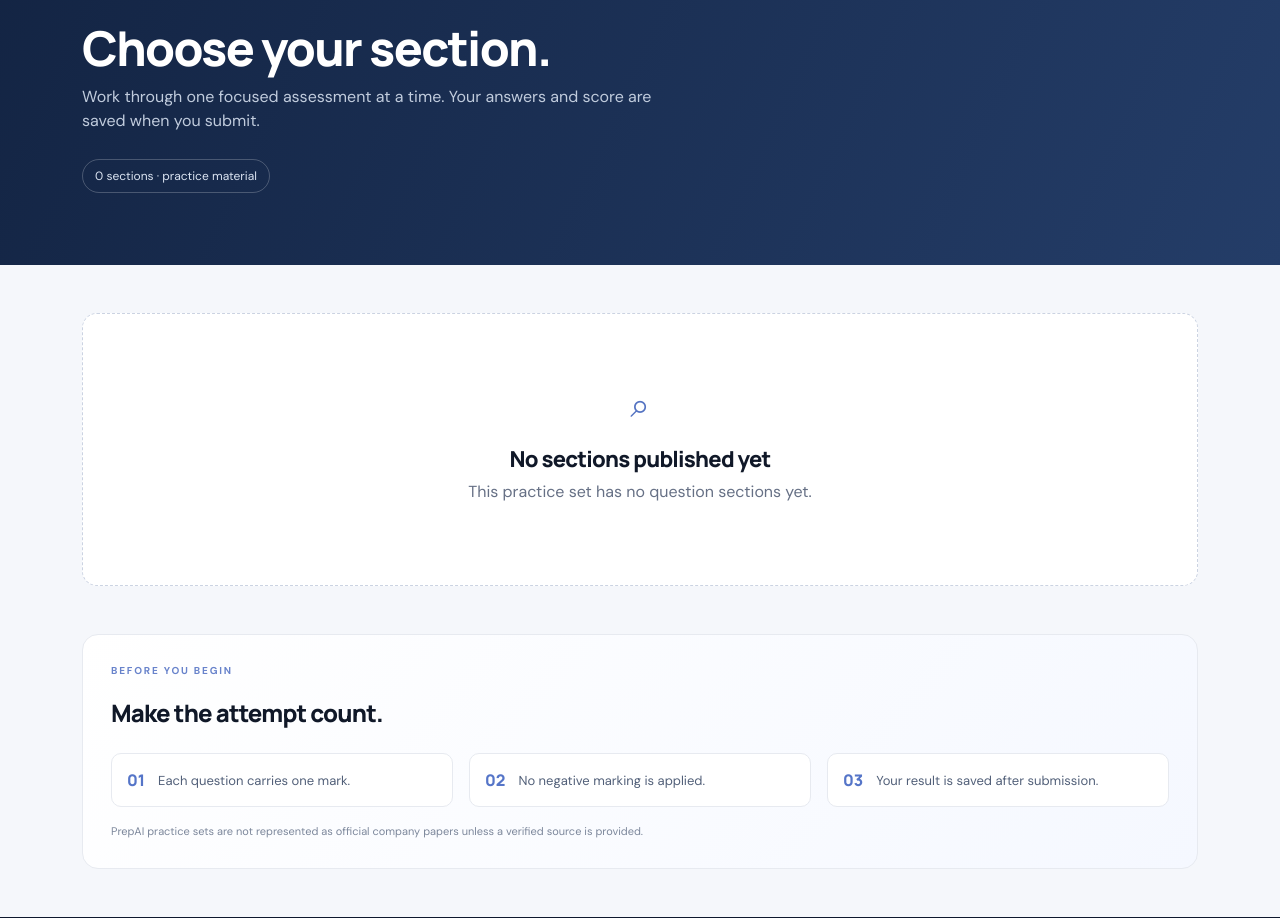
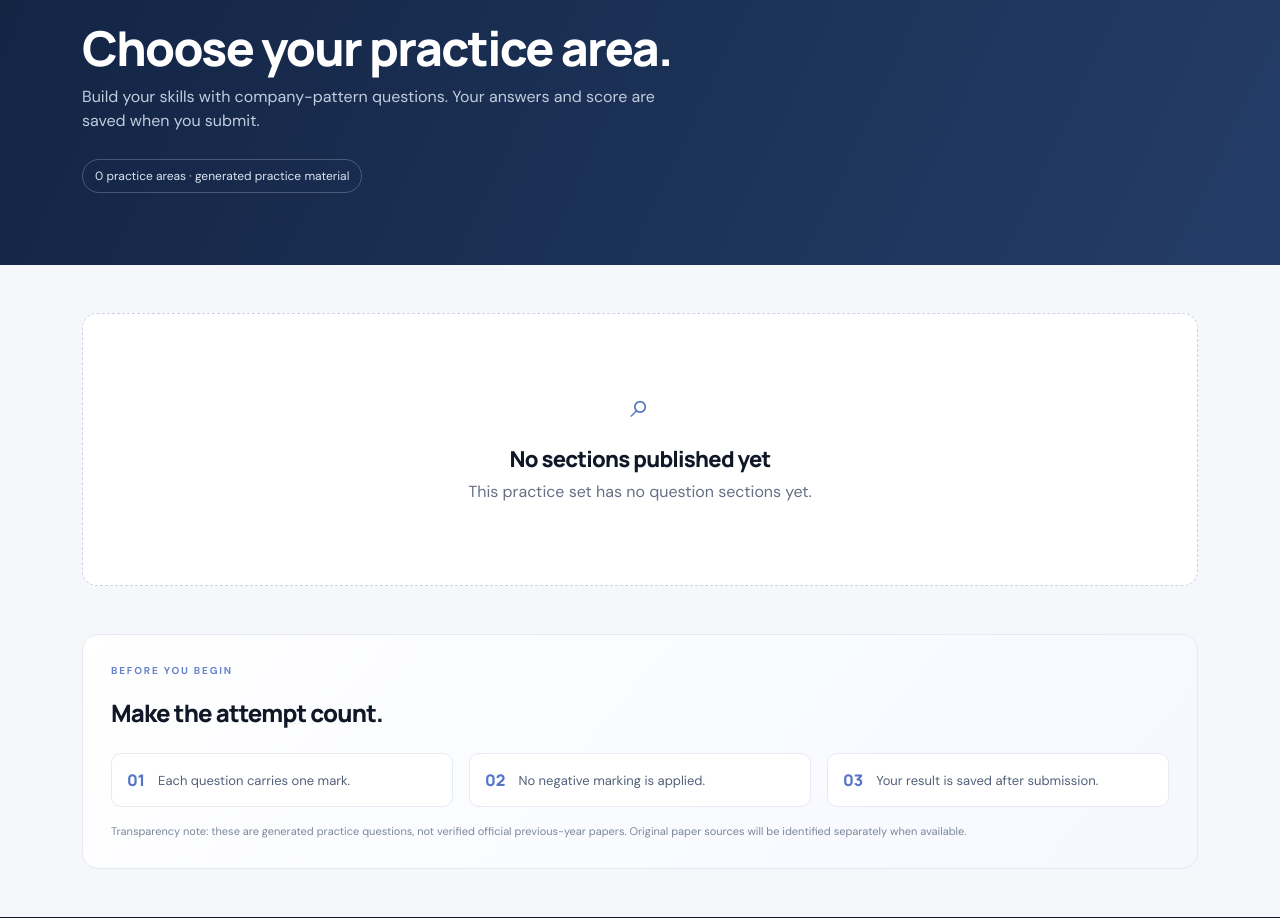
Before and after one commit to khadar24-min/AI_NQT_Practice_Portal, a Python web app: template templates/sections.html in a window 1280 px wide. Shown: the part 159-1077 px from the top of the page. Run offline with Jinja, Linux system fonts and the light colour scheme; the template is opened without the code that fills it, so the values that code supplies are empty.

Commit message:
Improve practice area labels and transparency

```diff
--- a/templates/sections.html
+++ b/templates/sections.html
@@ -24,9 +24,9 @@
 <header class="page-hero">
   <div class="container">
     <div class="eyebrow">{{ company|upper }} · {{ year }} PRACTICE SET</div>
-    <h1>Choose your section.</h1>
-    <p>Work through one focused assessment at a time. Your answers and score are saved when you submit.</p>
-    <div class="page-meta">{{ sections|length }} sections · practice material</div>
+    <h1>Choose your practice area.</h1>
+    <p>Build your skills with company-pattern questions. Your answers and score are saved when you submit.</p>
+    <div class="page-meta">{{ sections|length }} practice areas · generated practice material</div>
   </div>
 </header>
 <main class="container py-5">
@@ -34,7 +34,7 @@
     {% for section in sections %}
     <div class="col-md-6 col-lg-4">
       <article class="content-card section-tile">
-        <div class="section-tile-top"><span class="section-index">0{{ loop.index }}</span><span class="section-tag">TIMED PRACTICE</span></div>
+        <div class="section-tile-top"><span class="section-index">0{{ loop.index }}</span><span class="section-tag">PRACTICE SET</span></div>
         <h2>{{ section.name }}</h2>
         <p>{{ section.questions }} questions available in this section.</p>
         <div class="section-stats">
@@ -42,7 +42,7 @@
           <span><strong>{{ [section.questions, 30]|min }}</strong> Min</span>
         </div>
         {% if section.questions > 0 %}
-        <a href="{{ url_for('exam_by_id', section_id=section.id) }}" class="btn btn-card">Start assessment <span>→</span></a>
+        <a href="{{ url_for('exam_by_id', section_id=section.id) }}" class="btn btn-card">Start practice <span>→</span></a>
         {% else %}
         <span class="btn btn-card disabled" aria-disabled="true">Coming soon</span>
         {% endif %}
@@ -60,7 +60,7 @@
       <div class="col-md-4"><div class="exam-note-item"><strong>02</strong><span>No negative marking is applied.</span></div></div>
       <div class="col-md-4"><div class="exam-note-item"><strong>03</strong><span>Your result is saved after submission.</span></div></div>
     </div>
-    <p class="source-note mt-3 mb-0">PrepAI practice sets are not represented as official company papers unless a verified source is provided.</p>
+    <p class="source-note mt-3 mb-0">Transparency note: these are generated practice questions, not verified official previous-year papers. Original paper sources will be identified separately when available.</p>
   </section>
 </main>
 <footer class="site-footer"><div class="container d-flex flex-wrap justify-content-between gap-2"><span>PrepAI · Placement practice</span><a href="{{ url_for('papers', company=company) }}">Back to {{ company }} papers</a></div></footer>
```
